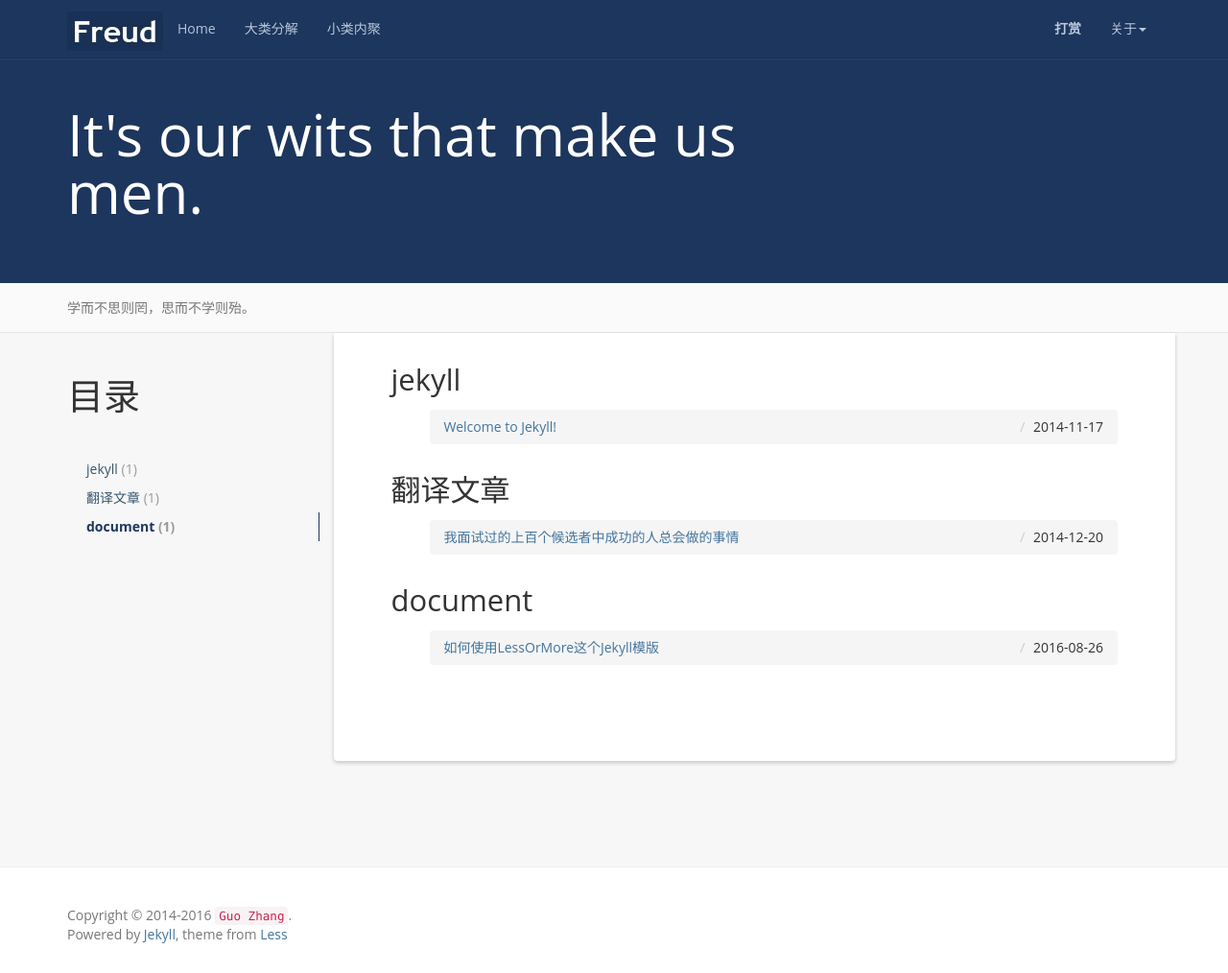
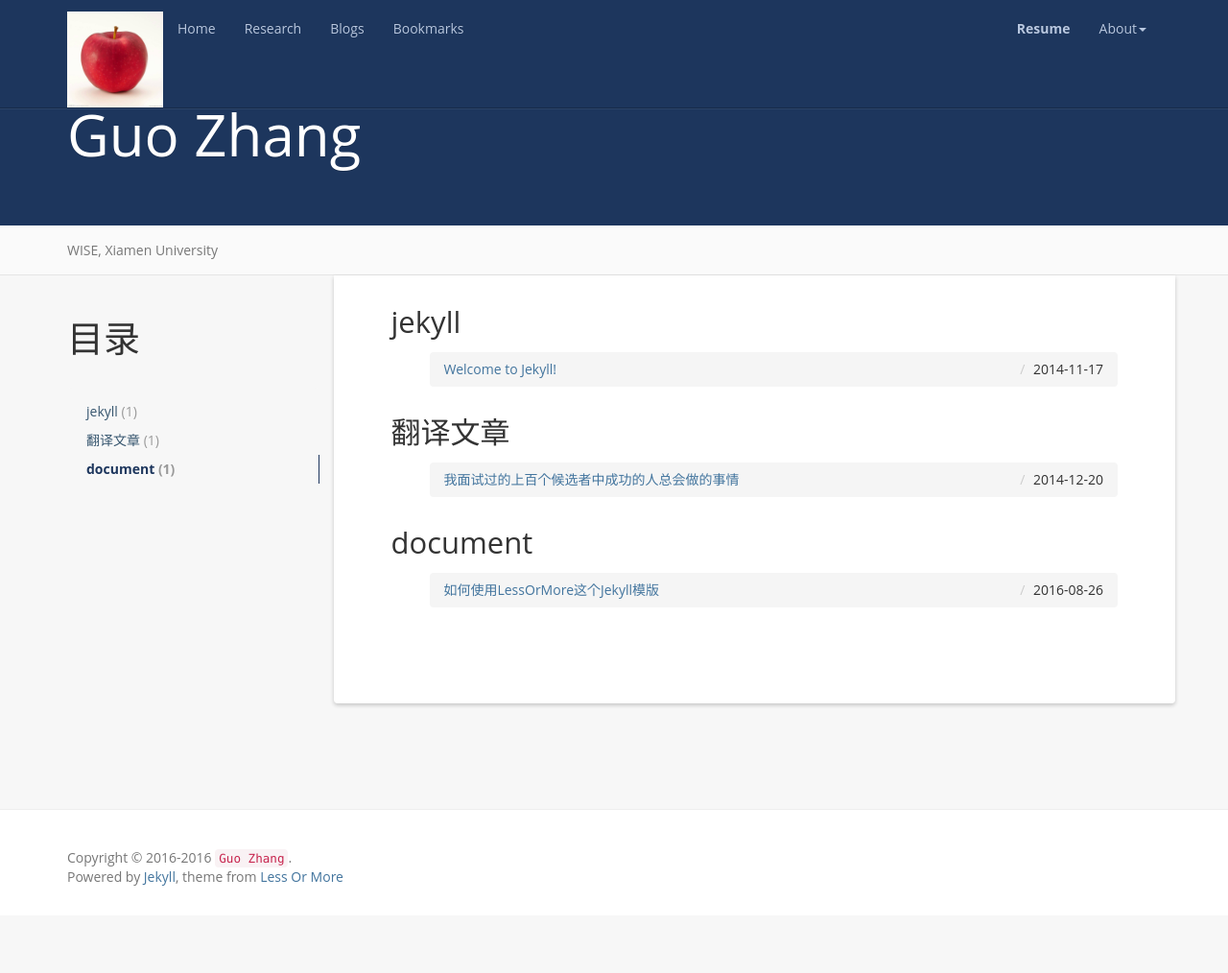
Before and after one commit to Guo-Zhang/Guo-Zhang.github.io, a Jekyll site: the page built from blogs/index.html, in a window 1280 px wide and 1014 px high. Shown: the whole window at 96% size. Built offline with Jekyll 4.4.1, drawn with Linux system fonts in a browser that asks for light colours; comment, search, counter and statistics services are not loaded.

Commit message:
20161017

```diff
--- a/_config.yml
+++ b/_config.yml
@@ -3,19 +3,22 @@ name: Guo Zhang
 email: zhangguo@stu.xmu.edu.cn
 author: Guo Zhang
 url: http://zhangguo.github.io
-resume_site: http://zhangguo.github.io/resume
+
+linkedin: https://www.linkedin.com/in/zhangguo
 github: https://github.com/Guo-Zhang
+zhihu: https://www.zhihu.com/people/zhang_guo
+
 baseurl: ""
-description: Actually, less is more!
-meta_description: 康志华;个人博客;学而不思则罔;思而不学则殆;生命不止;折腾不休
-motto: It's our wits that make us men.
-banner: 学而不思则罔，思而不学则殆。
+description: Third-year Undergraduate of WISE, Xiamen University
+meta_description: Guo Zhang
+motto: Guo Zhang
+banner: WISE, Xiamen University
 
 #permalink: /:categories/:year/:month/:day/:title/
 permalink: /:year/:month/:day/:title/
 paginate: 10
 
-exclude: ['README.md', 'Gemfile.lock', 'Gemfile', 'Rakefile']
+exclude: ['README.md', 'Gemfile.lock', 'Gemfile', 'Rakefile','run.bat','help.md']
 
 github_username: Guo-Zhang
 highlighter: rouge
--- a/_includes/footer.html
+++ b/_includes/footer.html
@@ -1,7 +1,7 @@
 <footer class="footer" role="contentinfo">
 	<div class="container">
-		<p class="copyright">Copyright &copy; 2014-{{ site.time | date: '%Y' }} <a href="{{site.resume_site}}"><code>{{ site.author }}</code></a>.</p>
-		<p>Powered by <a href="http://jekyllrb.com">Jekyll</a>, theme from <a href="http://lesscss.cn/">Less</a></p>
+		<p class="copyright">Copyright &copy; 2016-{{ site.time | date: '%Y' }} <a href="{{site.resume_site}}"><code>{{ site.author }}</code></a>.</p>
+		<p>Powered by <a href="http://jekyllrb.com">Jekyll</a>, theme from <a href="http://jekyllthemes.org/themes/Less-Or-More/">Less Or More</a></p>
 	</div>
 </footer>
 
--- a/_includes/header.html
+++ b/_includes/header.html
@@ -16,26 +16,27 @@
           <a href="{{ '/' | prepend: site.baseurl }}">Home</a>
         </li>
         <li>
-          <a href="{{ '/categories/' | prepend: site.baseurl }}">大类分解</a>
+          <a href="{{ '/research' | prepend: site.baseurl }}">Research</a>
         </li>
         <li>
-          <a href="{{ '/tag' | prepend: site.baseurl }}">小类内聚</a>
+          <a href="{{ '/blogs' | prepend: site.baseurl }}">Blogs</a>
+        </li>
+        <li>
+          <a href="{{ '/bookmarks' | prepend: site.baseurl }}">Bookmarks</a>
         </li>
       </ul>
       <ul class="nav navbar-nav navbar-right">
         <li>
-          <a href="{{ '/donate/' | prepend: site.baseurl }}"><strong>打赏</strong></a>
+          <a href="{{ '/resume' | prepend: site.baseurl }}"><strong>Resume</strong></a>
         </li>
         <li class="dropdown">
-          <a href="#" class="dropdown-toggle" data-toggle="dropdown">关于<b class="caret"></b></a>
+          <a href="#" class="dropdown-toggle" data-toggle="dropdown">About<b class="caret"></b></a>
           <ul class="dropdown-menu">
+            <li><a rel="nofollow" href="{{ '/contract' | prepend: site.baseurl }}">Contract Me</a></li>
+            <li class="divider"></li>
+            <li><a rel="nofollow" target="_blank" href="{{site.linkedin}}">Linkedin</a></li>
             <li><a rel="nofollow" target="_blank" href="{{site.github}}">Github</a></li>
-            <li><a rel="nofollow" target="_blank" href="{{site.resume_site}}">关于作者</a></li>
-            <li><a rel="nofollow" href="{{ '/books' | prepend: site.baseurl }}">我的书单</a></li>
-            <li><a rel="nofollow" href="{{ '/reference' | prepend: site.baseurl }}">推荐博客</a></li>
-            <li><a href="{{ '/feed.xml' | prepend: site.baseurl }}">RSS订阅</a></li>
-            <li class="divider"></li>
-            <li><a rel="nofollow" target="_blank" href="https://github.com/luoyan35714/LessOrMore.git">本项目</a></li>
+            <li><a rel="nofollow" target="_blank" href="{{site.zhihu}}">Zhihu</a></li>
           </ul>
         </li>
       </ul>
--- a/categories/index.html
+++ b/blogs/index.html
@@ -1,6 +1,6 @@
 ---
 layout: default
-title: 分类
+title: Blogs
 header: Posts By Category
 ---
 
```
Also changed, not shown: donate/index.md (deleted, +0 -49 lines), donate/method/index.md (deleted, +0 -34 lines), reference.md (deleted, +0 -72 lines), tag/index.html (deleted, +0 -45 lines), bookmarks.md (renamed from books.md), contract.md (added), research.md (added), resume.md (added), styles/images/logo.jpg.
